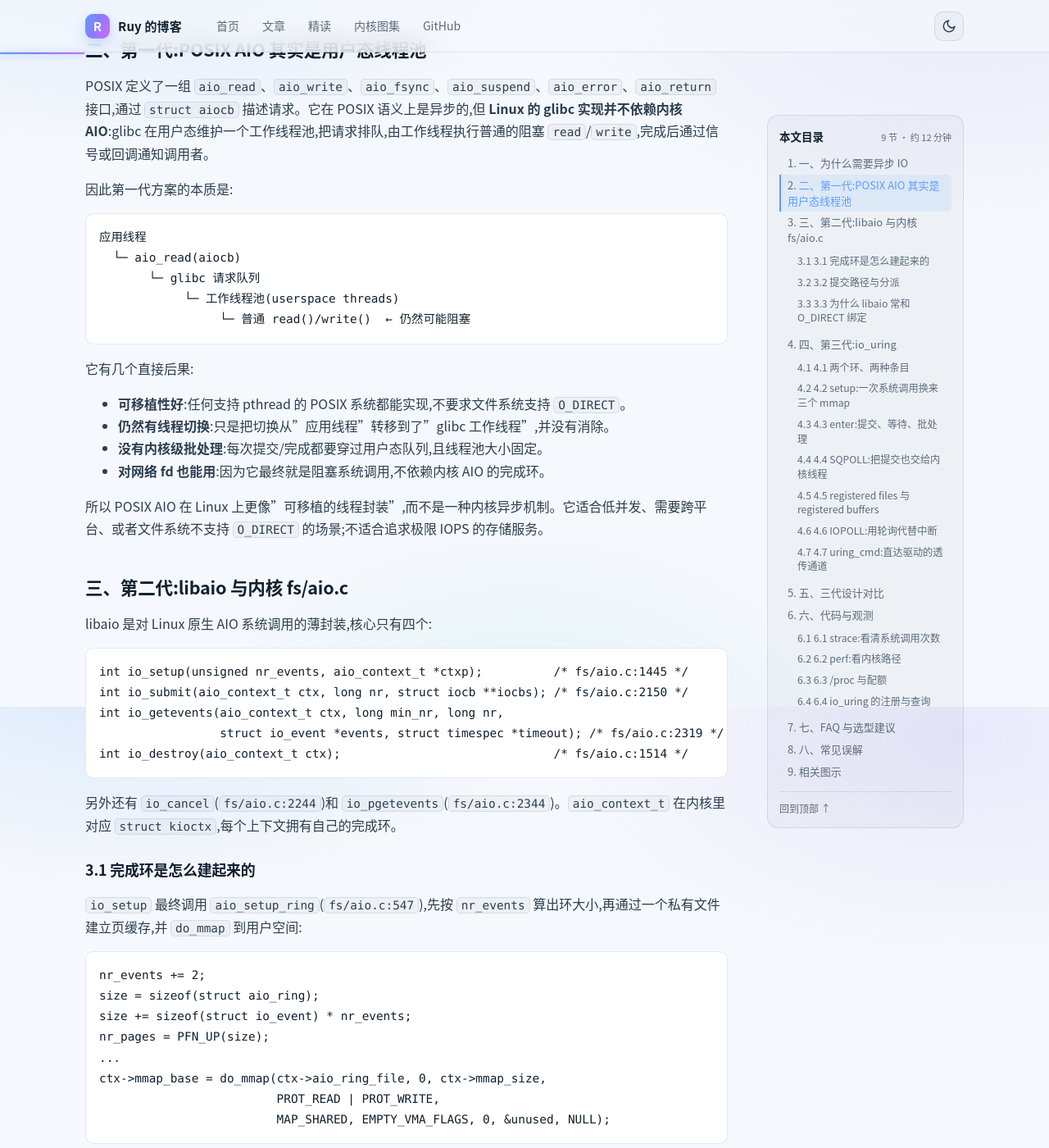
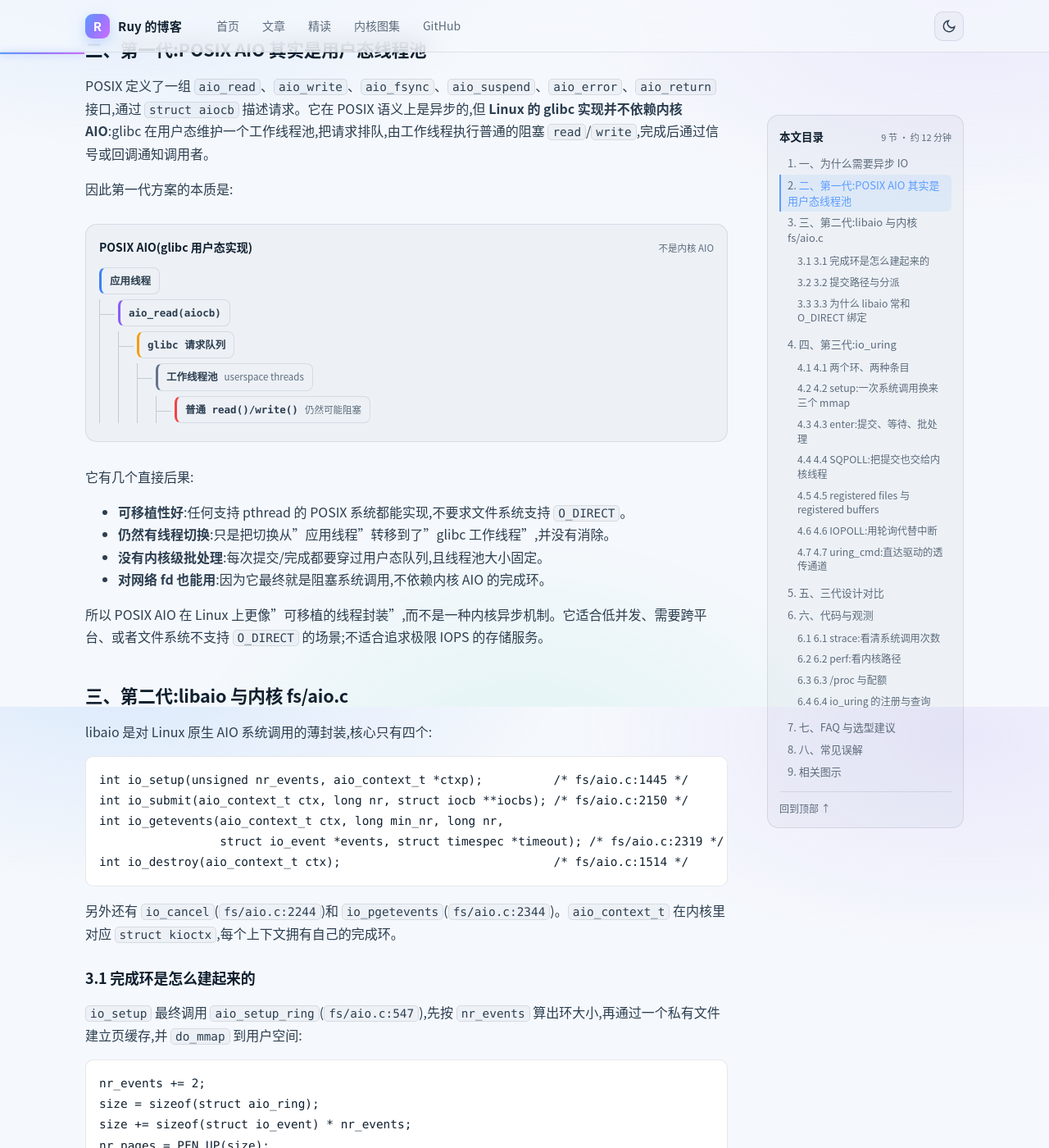
Before and after one commit to zhang-ruyi/ruy, a Jekyll site: the page built from _posts/2026-11-08-io-uring-vs-aio.md, in a window 1280 px wide and 1400 px high, scrolled down 938 px. Shown: the whole window at 82% size. Built offline with Jekyll 4.4.1, drawn with Linux system fonts in a browser that asks for light colours.

Commit message:
Add tree-map component and replace tree ASCII in four articles

````diff
--- a/_posts/2026-11-08-io-uring-vs-aio.md
+++ b/_posts/2026-11-08-io-uring-vs-aio.md
@@ -32,13 +32,35 @@ POSIX 定义了一组 `aio_read`、`aio_write`、`aio_fsync`、`aio_suspend`、`
 
 因此第一代方案的本质是:
 
-```text
-应用线程
-  └─ aio_read(aiocb)
-       └─ glibc 请求队列
-            └─ 工作线程池(userspace threads)
-                 └─ 普通 read()/write()  ← 仍然可能阻塞
-```
+<div class="tree-map" role="img" aria-label="POSIX AIO 的 glibc 用户态线程池实现">
+  <div class="tree-map-head">
+    <span class="tree-map-title">POSIX AIO(glibc 用户态实现)</span>
+    <span class="tree-map-note">不是内核 AIO</span>
+  </div>
+  <ul>
+    <li>
+      <div class="tree-card tone-blue"><span class="tree-label">应用线程</span></div>
+      <ul>
+        <li>
+          <div class="tree-card tone-violet"><span class="tree-label">aio_read(aiocb)</span></div>
+          <ul>
+            <li>
+              <div class="tree-card tone-amber"><span class="tree-label">glibc 请求队列</span></div>
+              <ul>
+                <li>
+                  <div class="tree-card tone-slate"><span class="tree-label">工作线程池</span><span class="tree-sub">userspace threads</span></div>
+                  <ul>
+                    <li><div class="tree-card tone-rose"><span class="tree-label">普通 read()/write()</span><span class="tree-sub">仍然可能阻塞</span></div></li>
+                  </ul>
+                </li>
+              </ul>
+            </li>
+          </ul>
+        </li>
+      </ul>
+    </li>
+  </ul>
+</div>
 
 它有几个直接后果:
 
--- a/assets/css/style.css
+++ b/assets/css/style.css
@@ -672,6 +672,63 @@ html[data-theme="light"] .i-sun { display: none; }
   .layout-seg { font-size: 10px; }
 }
 
+/* ===== Tree map (hierarchies / containment / decisions) ===== */
+.tree-map {
+  margin: 1.8em 0;
+  padding: 16px;
+  border: 1px solid var(--border);
+  border-radius: 14px;
+  background: var(--panel);
+}
+.tree-map-head {
+  display: flex;
+  justify-content: space-between;
+  align-items: baseline;
+  gap: 12px;
+  margin-bottom: 12px;
+}
+.tree-map-title { font-weight: 700; font-size: 14px; }
+.tree-map-note { color: var(--muted); font-size: 11.5px; }
+.tree-map ul {
+  list-style: none;
+  margin: 0;
+  padding-left: 22px;
+  border-left: 1px solid var(--border-strong);
+}
+.tree-map > ul { padding-left: 0; border-left: 0; }
+.tree-map li { position: relative; margin: 6px 0; }
+.tree-map li::before {
+  content: "";
+  position: absolute;
+  left: -22px;
+  top: 18px;
+  width: 18px;
+  border-top: 1px solid var(--border-strong);
+}
+.tree-map > ul > li::before { display: none; }
+.tree-card {
+  display: inline-flex;
+  align-items: center;
+  gap: 8px;
+  flex-wrap: wrap;
+  max-width: 100%;
+  padding: 5px 10px;
+  border: 1px solid var(--border);
+  border-left: 3px solid var(--kind, #64748b);
+  border-radius: 8px;
+  background: var(--card);
+  font-size: 12.5px;
+}
+.tree-card .tree-label { font-family: var(--mono); font-weight: 600; }
+.tree-card .tree-sub { color: var(--muted); font-size: 11.5px; }
+.tree-card:hover { border-color: var(--kind, var(--border-strong)); }
+@media (max-width: 680px) {
+  .tree-map { padding: 12px; }
+  .tree-map ul { padding-left: 18px; }
+  .tree-map li::before { left: -18px; width: 14px; }
+  .tree-card { font-size: 12px; }
+}
+
 /* ===== Footer ===== */
 .site-footer {
   margin-top: 40px;
````
Also changed, not shown: _posts/2026-11-05-fork-process-creation.md (+24 -11 lines), _posts/2026-11-09-c-oop-driver-framework.md (+21 -12 lines), _posts/2026-11-13-rcu-percpu-design.md (+23 -9 lines), .opencode/skills/tree-map/SKILL.md (added), .opencode/skills/tree-map/assets/tree-map.css (added).
